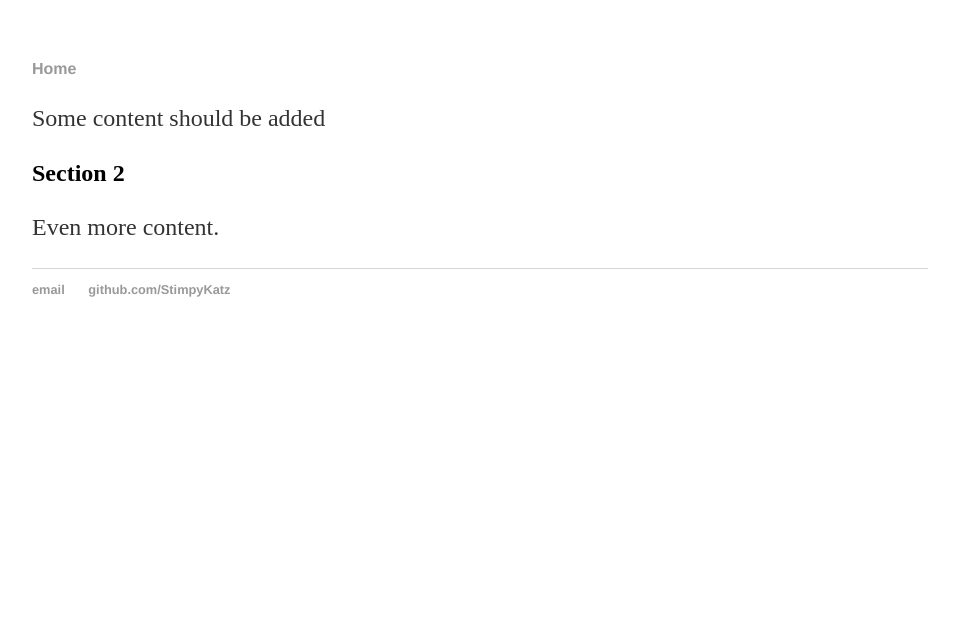
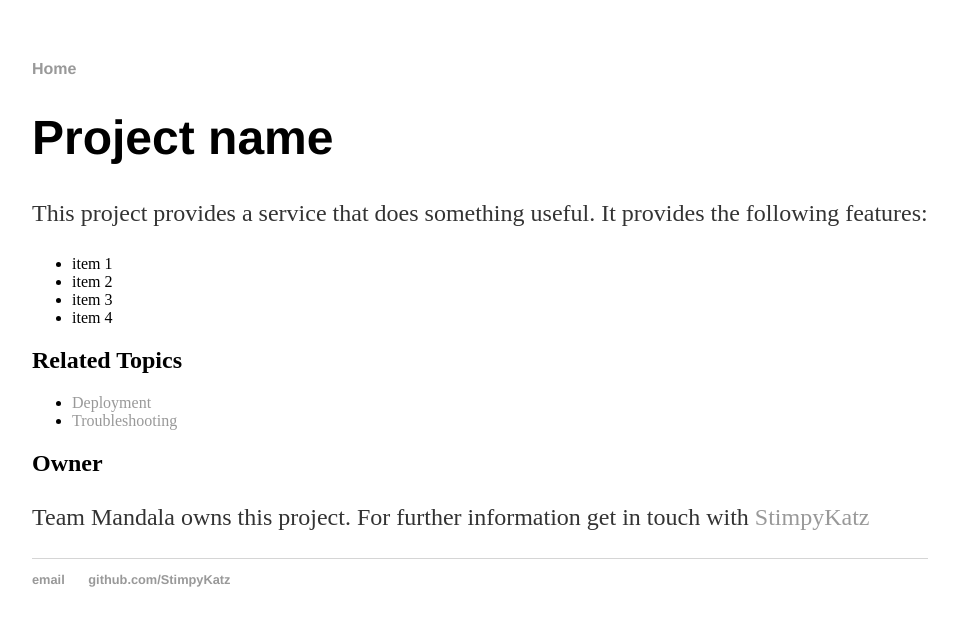
Before and after one commit to M3t4Mash/gfm-demo, a Jekyll site: the page built from index.md, in a window 1280 px wide. Shown: the top 626 px of the page, without its empty margins (160-1119 px from the left). Built offline with Jekyll 4.4.1, drawn with Linux system fonts in a browser that asks for light colours.

Commit message:
foo Content update

```diff
--- a/index.md
+++ b/index.md
@@ -3,7 +3,16 @@ layout: default
 title: Start page of the gfm demo
 ---
 
-Some content should be added
+# Project name
+This project provides a service that does something useful. It provides the following features:
+* item 1
+* item 2
+* item 3
+* item 4
 
-## Section 2
-Even more content.
+## Related Topics
+* [Deployment](deployment.md)
+* [Troubleshooting](troubleshooting.md)
+
+## Owner
+Team Mandala owns this project. For further information get in touch with [StimpyKatz](https://github.com/StimpyKatz)
```
